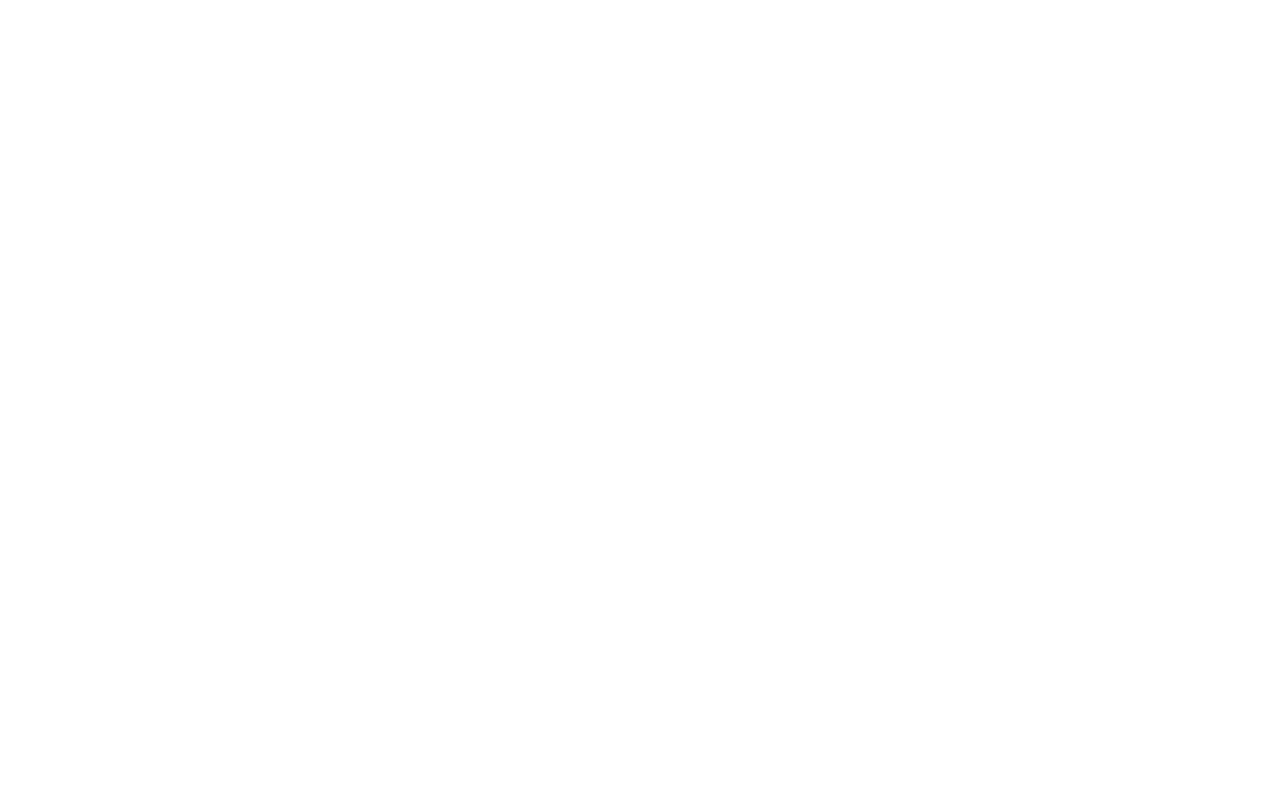
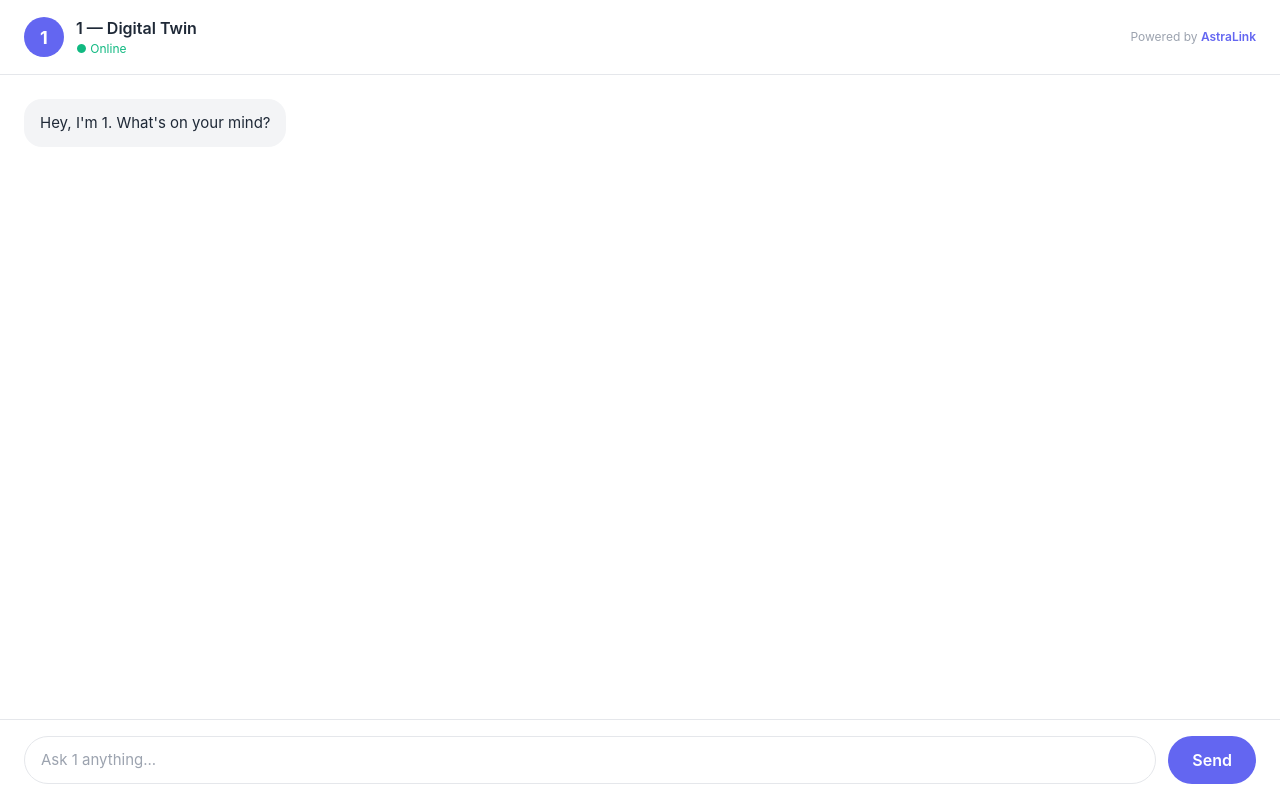
Before and after one commit to MuhammadHassaan0/-astralink-v2, a React (Vite) app: page /twin/1 in a window 1280 px wide. Before the commit this address had no page. Built offline with nearby package versions, Linux system fonts and the light colour scheme.

Commit message:
Add public twin share page at /twin/:slug

```diff
--- a/src/App.jsx
+++ b/src/App.jsx
@@ -19,6 +19,7 @@
 import QAPage from './pages/QAPage.jsx';
 import Page10E from './pages/page 10E.jsx';
 import Auth, { SignInPage } from './pages/login sign up page.jsx';
+import PublicTwinPage from './pages/PublicTwinPage.jsx';
 
 export default function App() {
   return (
@@ -42,6 +43,7 @@
       <Route path="/progress" element={<Page10C />} />
       <Route path="/chat" element={<ChatPage />} />
       <Route path="/settings" element={<Page10E />} />
+      <Route path="/twin/:slug" element={<PublicTwinPage />} />
     </Routes>
   );
 }
--- /dev/null
+++ b/src/pages/PublicTwinPage.jsx
@@ -0,0 +1,124 @@
+import React, { useState, useEffect, useRef } from 'react';
+import { useParams } from 'react-router-dom';
+
+export default function PublicTwinPage() {
+  const { slug } = useParams();
+  const [messages, setMessages] = useState([]);
+  const [input, setInput] = useState('');
+  const [loading, setLoading] = useState(false);
+  const [name, setName] = useState('');
+  const bottomRef = useRef(null);
+
+  useEffect(() => {
+    setMessages([{ role: 'assistant', content: `Hey, I'm ${slug}. What's on your mind?` }]);
+    setName(slug.charAt(0).toUpperCase() + slug.slice(1));
+  }, [slug]);
+
+  useEffect(() => {
+    bottomRef.current?.scrollIntoView({ behavior: 'smooth' });
+  }, [messages]);
+
+  const sendMessage = async () => {
+    if (!input.trim() || loading) return;
+    const userMsg = { role: 'user', content: input };
+    const newMessages = [...messages, userMsg];
+    setMessages(newMessages);
+    setInput('');
+    setLoading(true);
+
+    const assistantMsg = { role: 'assistant', content: '' };
+    setMessages([...newMessages, assistantMsg]);
+
+    try {
+      const res = await fetch(`https://astralink-v2-production.up.railway.app/public-chat/${slug}`, {
+        method: 'POST',
+        headers: { 'Content-Type': 'application/json' },
+        body: JSON.stringify({ messages: newMessages.map(m => ({ role: m.role, content: m.content })) })
+      });
+
+      const reader = res.body.getReader();
+      const decoder = new TextDecoder();
+      let full = '';
+
+      while (true) {
+        const { done, value } = await reader.read();
+        if (done) break;
+        const chunk = decoder.decode(value);
+        const lines = chunk.split('\n').filter(l => l.startsWith('data: '));
+        for (const line of lines) {
+          const data = line.replace('data: ', '');
+          if (data === '[DONE]') break;
+          try {
+            const { text } = JSON.parse(data);
+            full += text;
+            setMessages(prev => {
+              const updated = [...prev];
+              updated[updated.length - 1] = { role: 'assistant', content: full };
+              return updated;
+            });
+          } catch(e) {}
+        }
+      }
+    } catch(e) {
+      setMessages(prev => {
+        const updated = [...prev];
+        updated[updated.length - 1] = { role: 'assistant', content: 'Something went wrong. Try again.' };
+        return updated;
+      });
+    }
+    setLoading(false);
+  };
+
+  return (
+    <div style={{ display: 'flex', flexDirection: 'column', height: '100vh', background: '#fff', fontFamily: 'Inter, sans-serif' }}>
+      {/* Header */}
+      <div style={{ background: '#fff', borderBottom: '1px solid #e5e7eb', padding: '16px 24px', display: 'flex', alignItems: 'center', justifyContent: 'space-between' }}>
+        <div style={{ display: 'flex', alignItems: 'center', gap: '12px' }}>
+          <div style={{ width: '40px', height: '40px', borderRadius: '50%', background: '#6366F1', display: 'flex', alignItems: 'center', justifyContent: 'center', color: '#fff', fontWeight: 700, fontSize: '18px' }}>
+            {name.charAt(0)}
+          </div>
+          <div>
+            <div style={{ fontWeight: 600, color: '#1f2937' }}>{name} — Digital Twin</div>
+            <div style={{ fontSize: '12px', color: '#10b981' }}>● Online</div>
+          </div>
+        </div>
+        <div style={{ fontSize: '12px', color: '#9ca3af' }}>Powered by <span style={{ color: '#6366F1', fontWeight: 600 }}>AstraLink</span></div>
+      </div>
+
+      {/* Messages */}
+      <div style={{ flex: 1, overflowY: 'auto', padding: '24px', display: 'flex', flexDirection: 'column', gap: '16px' }}>
+        {messages.map((msg, i) => (
+          <div key={i} style={{ display: 'flex', justifyContent: msg.role === 'user' ? 'flex-end' : 'flex-start' }}>
+            <div style={{
+              maxWidth: '70%', padding: '12px 16px', borderRadius: '18px',
+              background: msg.role === 'user' ? '#6366F1' : '#f3f4f6',
+              color: msg.role === 'user' ? '#fff' : '#1f2937',
+              fontSize: '15px', lineHeight: '1.6'
+            }}>
+              {msg.content || <span style={{ opacity: 0.5 }}>Thinking...</span>}
+            </div>
+          </div>
+        ))}
+        <div ref={bottomRef} />
+      </div>
+
+      {/* Input */}
+      <div style={{ background: '#fff', borderTop: '1px solid #e5e7eb', padding: '16px 24px', display: 'flex', gap: '12px' }}>
+        <input
+          value={input}
+          onChange={e => setInput(e.target.value)}
+          onKeyDown={e => e.key === 'Enter' && sendMessage()}
+          placeholder={`Ask ${name} anything...`}
+          style={{ flex: 1, padding: '12px 16px', borderRadius: '999px', border: '1px solid #e5e7eb', fontSize: '15px', outline: 'none', fontFamily: 'Inter, sans-serif' }}
+        />
+        <button
+          onClick={sendMessage}
+          disabled={loading}
+          style={{ background: '#6366F1', color: '#fff', border: 'none', borderRadius: '999px', padding: '12px 24px', fontWeight: 600, cursor: loading ? 'not-allowed' : 'pointer', opacity: loading ? 0.7 : 1 }}
+        >
+          Send
+        </button>
+      </div>
+    </div>
+  );
+}
```
Also changed, not shown: 1 other file (tests, documents, lock files or other folders).
